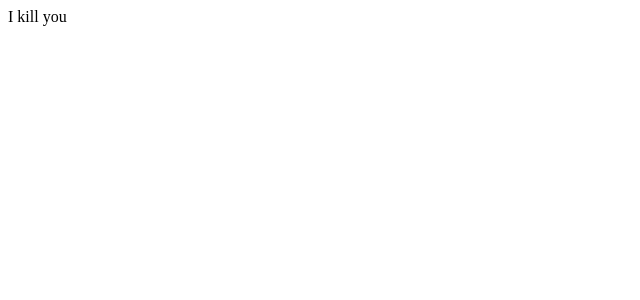
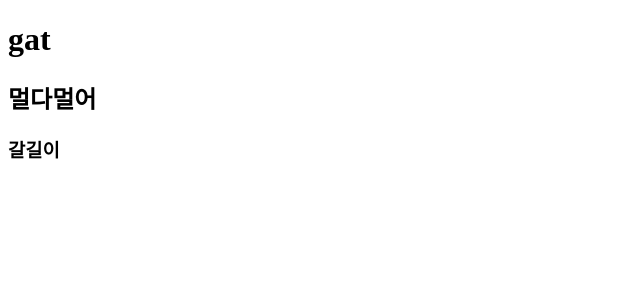
Before and after one commit to joo-seongchan/base_react, a React (Create React App) app: page / in a window 1280 px wide. Shown: the top 300 px of the page, without its empty margins (0-640 px from the left). Built offline with nearby package versions, Linux system fonts and the light colour scheme.

Commit message:
tag rule

```diff
--- a/src/App.js
+++ b/src/App.js
@@ -1,5 +1,14 @@
+import { Fragment } from "react";
 
 const App = () => {
-  return <div>I kill you</div>
-}
+  return (
+    <>
+      <h1>gat</h1>
+      <h2>멀다멀어</h2>
+      <h3>갈길이</h3>
+      <img src="" />
+    </>
+  );
+};
+
 export default App;
```
